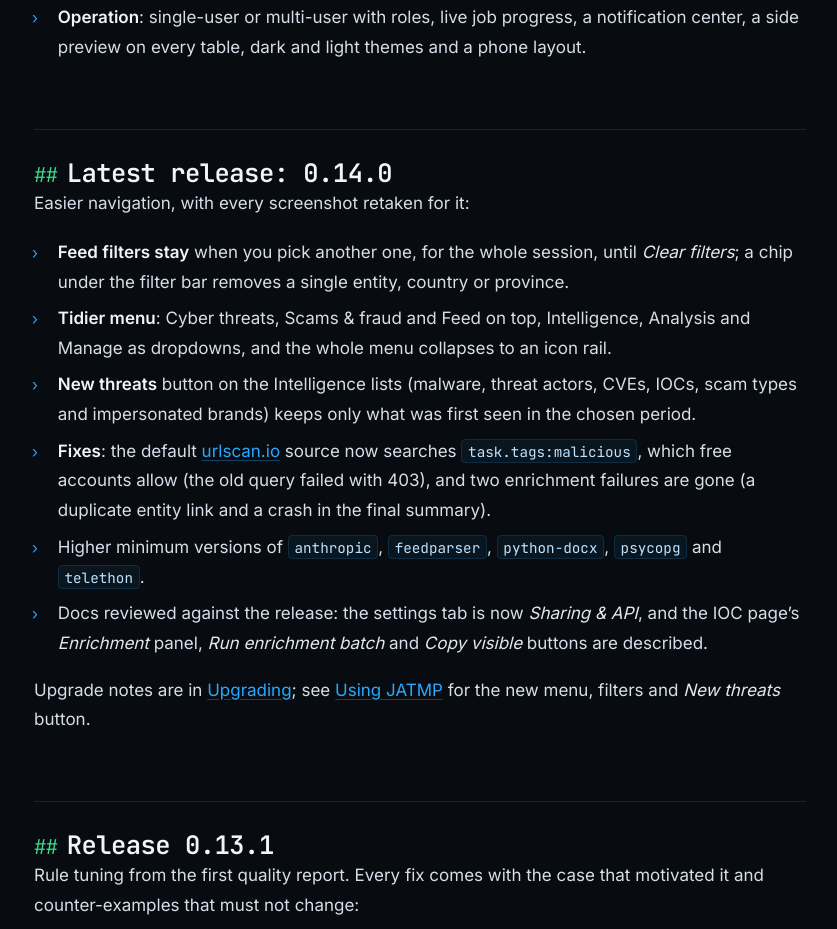
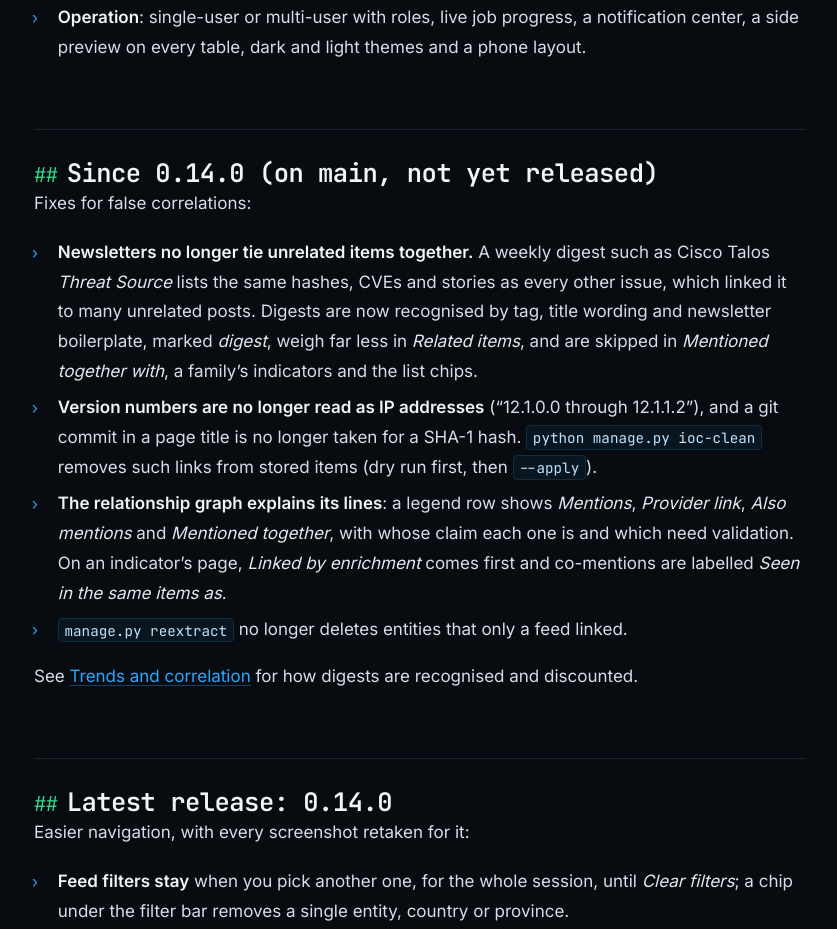
Before and after one commit to fj4rr/fj4rr.github.io, an Astro site: page /projects/jatmp in a window 1280 px wide. Shown: the part 2857-3786 px from the top of the page, without its empty margins (30-867 px from the left). Built offline with nearby package versions, Linux system fonts and the light colour scheme; Astro itself is replaced by a stand-in of ours; some packages are replaced by stand-ins of ours.

Commit message:
JATMP: add the fixes on main since 0.14.0
Newsletter digests no longer create false correlations, version
numbers and git commits are no longer read as indicators (with the
ioc-clean command), the graph legend explains its lines, and reextract
keeps feed-only entities.

Co-Authored-By: Claude Opus 5.5 <noreply@anthropic.com>
Claude-Session: https://claude.ai/code/session_01LUdpnas3idqWnD784fijH5

```diff
--- a/src/content/projects/jatmp.md
+++ b/src/content/projects/jatmp.md
@@ -64,6 +64,17 @@ It runs as a single process with SQLite by default. There is no JavaScript build
 - **History**: backfill up to a year back, retention tiers, full-text search and optional PostgreSQL.
 - **Operation**: single-user or multi-user with roles, live job progress, a notification center, a side preview on every table, dark and light themes and a phone layout.
 
+## Since 0.14.0 (on main, not yet released)
+
+Fixes for false correlations:
+
+- **Newsletters no longer tie unrelated items together.** A weekly digest such as Cisco Talos *Threat Source* lists the same hashes, CVEs and stories as every other issue, which linked it to many unrelated posts. Digests are now recognised by tag, title wording and newsletter boilerplate, marked *digest*, weigh far less in *Related items*, and are skipped in *Mentioned together with*, a family's indicators and the list chips.
+- **Version numbers are no longer read as IP addresses** ("12.1.0.0 through 12.1.1.2"), and a git commit in a page title is no longer taken for a SHA-1 hash. `python manage.py ioc-clean` removes such links from stored items (dry run first, then `--apply`).
+- **The relationship graph explains its lines**: a legend row shows *Mentions*, *Provider link*, *Also mentions* and *Mentioned together*, with whose claim each one is and which need validation. On an indicator's page, *Linked by enrichment* comes first and co-mentions are labelled *Seen in the same items as*.
+- `manage.py reextract` no longer deletes entities that only a feed linked.
+
+See [Trends and correlation](https://fj4rr.github.io/just-another-threat-monitoring-platform/how-it-works/trends/) for how digests are recognised and discounted.
+
 ## Latest release: 0.14.0
 
 Easier navigation, with every screenshot retaken for it:
```
